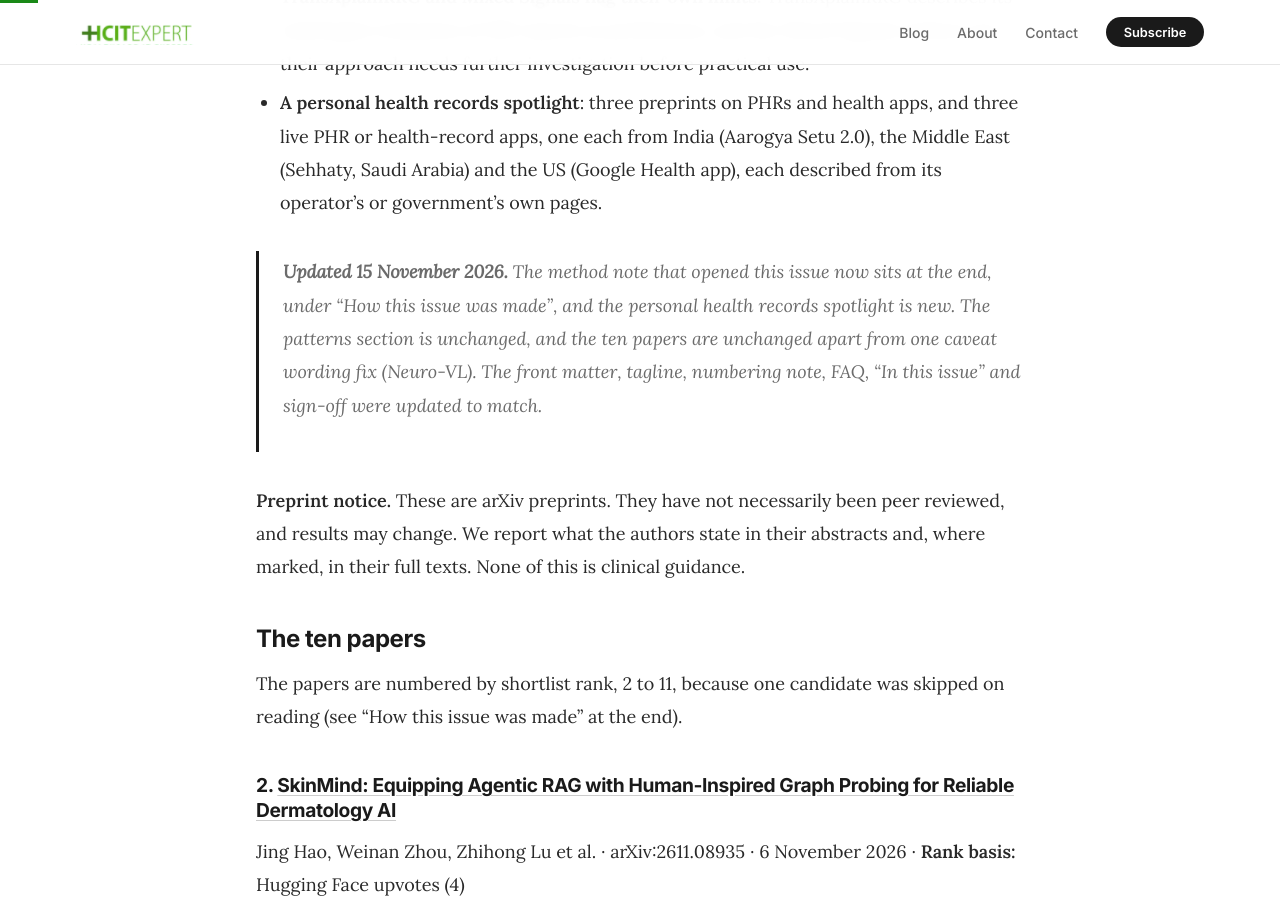
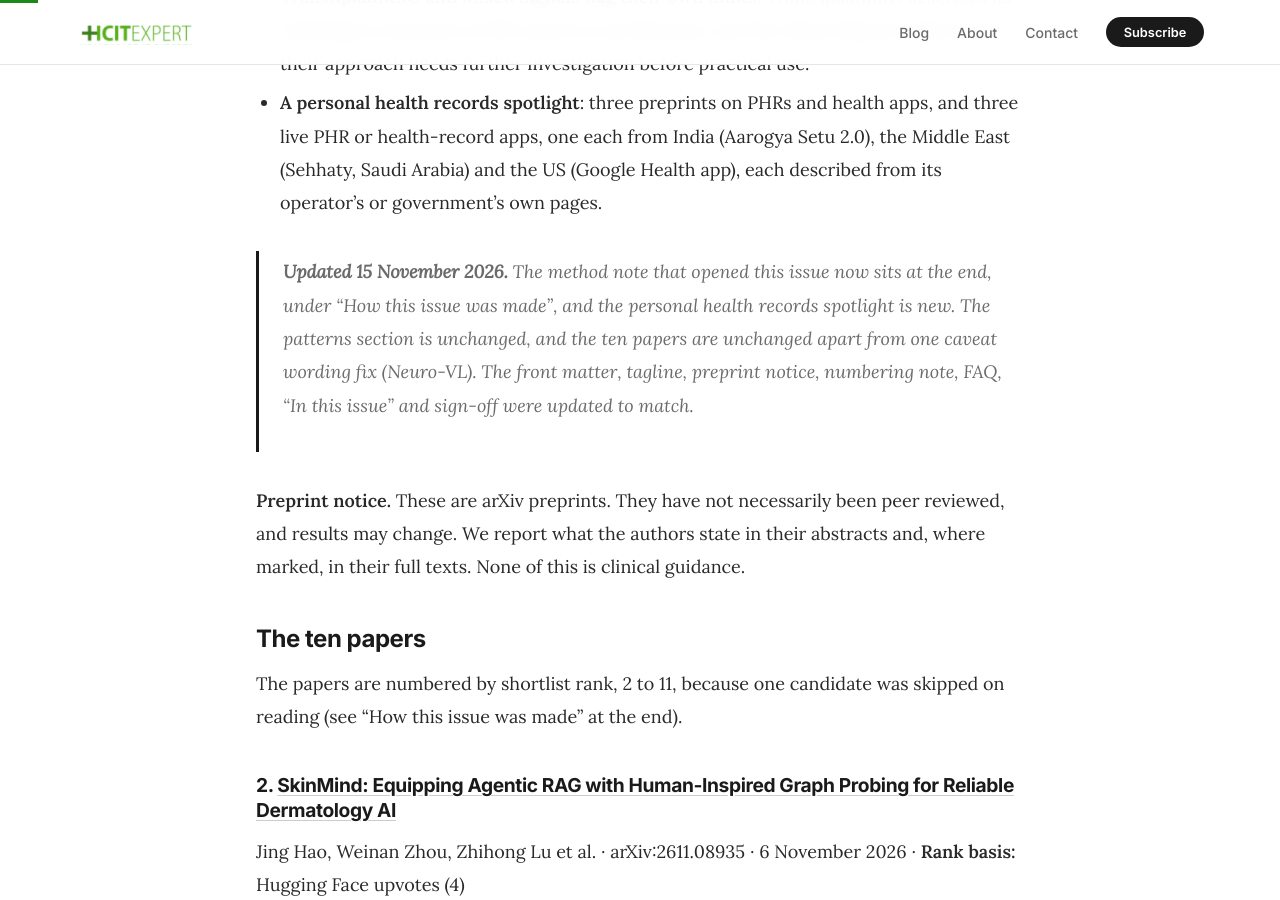
Before and after one commit to msharmas-yajur/hcitexpert-com, a Jekyll site: the page built from _posts/2026-11-15-the-research-radar-issue-001-ten-digital-health-preprints-november-2026.md, in a window 1280 px wide and 900 px high, scrolled down 984 px. Built offline with Jekyll 4.4.1, drawn with Linux system fonts in a browser that asks for light colours.

Commit message:
fix: Updated note lists the preprint notice change
Co-Authored-By: Claude Sonnet 5.5 <noreply@anthropic.com>
Claude-Session: https://claude.ai/code/session_013kodvpn1aXpbMMUpAaKEq4

```diff
--- a/_posts/2026-11-15-the-research-radar-issue-001-ten-digital-health-preprints-november-2026.md
+++ b/_posts/2026-11-15-the-research-radar-issue-001-ten-digital-health-preprints-november-2026.md
@@ -109,7 +109,7 @@ faq:
 - **TransXplainRRG and Mixed Signals flag their own limits.** TransXplainRRG describes its radiologist evaluation of 100 reports as preliminary, and the Mixed Signals authors say their approach needs further investigation before practical use.
 - **A personal health records spotlight**: three preprints on PHRs and health apps, and three live PHR or health-record apps, one each from India (Aarogya Setu 2.0), the Middle East (Sehhaty, Saudi Arabia) and the US (Google Health app), each described from its operator's or government's own pages.
 
-> **Updated 15 November 2026.** The method note that opened this issue now sits at the end, under "How this issue was made", and the personal health records spotlight is new. The patterns section is unchanged, and the ten papers are unchanged apart from one caveat wording fix (Neuro-VL). The front matter, tagline, numbering note, FAQ, "In this issue" and sign-off were updated to match.
+> **Updated 15 November 2026.** The method note that opened this issue now sits at the end, under "How this issue was made", and the personal health records spotlight is new. The patterns section is unchanged, and the ten papers are unchanged apart from one caveat wording fix (Neuro-VL). The front matter, tagline, preprint notice, numbering note, FAQ, "In this issue" and sign-off were updated to match.
 
 **Preprint notice.** These are arXiv preprints. They have not necessarily been peer reviewed, and results may change. We report what the authors state in their abstracts and, where marked, in their full texts. None of this is clinical guidance.
 
```
